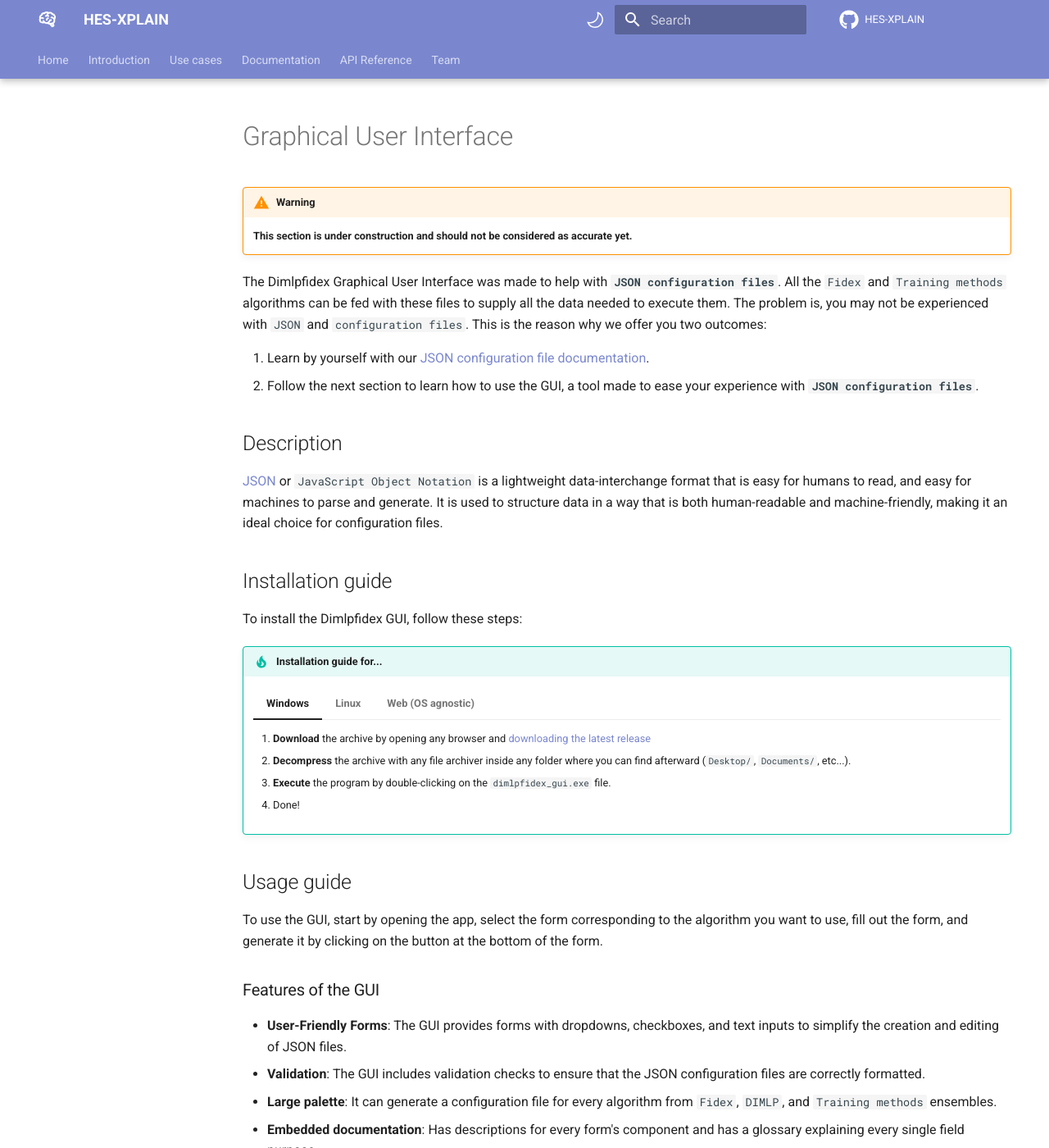
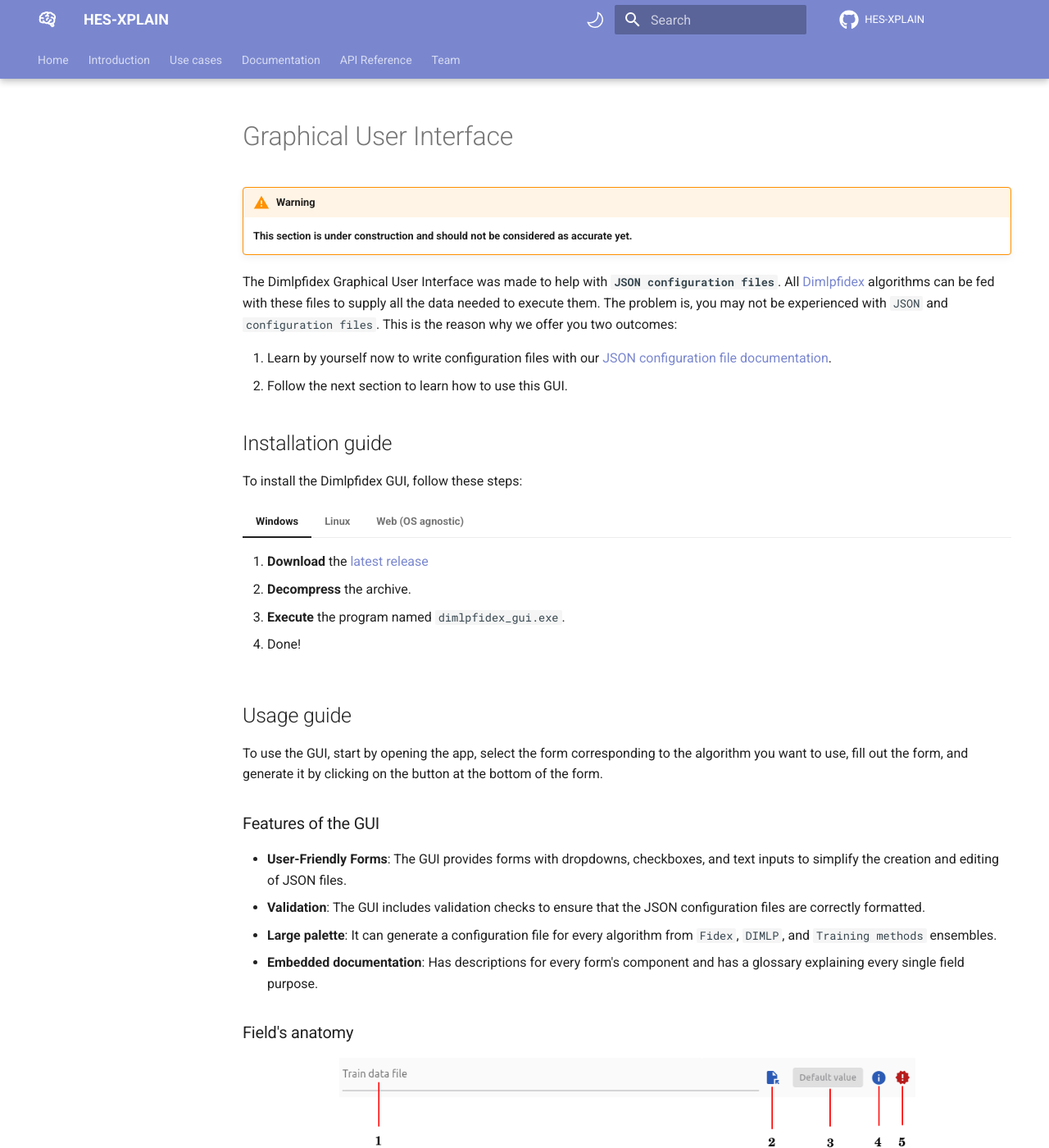
Before and after one commit to HES-XPLAIN/hes-xplain.github.io, an MkDocs documentation site: the page built from docs/documentation/gui.md, in a window 1280 px wide and 1400 px high. Shown: the whole window at 82% size. Built offline with MkDocs 1.6.1 and Material for MkDocs 9.7.7, drawn with Linux system fonts in a browser that asks for light colours; comment, search, counter and statistics services are not loaded; some of the changed text lies outside the part shown.

Commit message:
Removed useless content, shortened instructions and descriptions

````diff
--- a/docs/documentation/gui.md
+++ b/docs/documentation/gui.md
@@ -3,54 +3,41 @@
 !!! warning
     **This section is under construction and should not be considered as accurate yet.**
 
-The Dimlpfidex Graphical User Interface was made to help with **`JSON configuration files`**. All the `Fidex` and `Training methods` algorithms can be fed with these files to supply all the data needed to execute them. The problem is, you may not be experienced with `JSON` and `configuration files`. This is the reason why we offer you two outcomes:
+The Dimlpfidex Graphical User Interface was made to help with **`JSON configuration files`**. All [Dimlpfidex](https://github.com/HES-XPLAIN/dimlpfidex) algorithms can be fed with these files to supply all the data needed to execute them. The problem is, you may not be experienced with `JSON` and `configuration files`. This is the reason why we offer you two outcomes:
 
-1. Learn by yourself with our [JSON configuration file documentation](file-formats/json-configuration-files.md).
-2. Follow the next section to learn how to use the GUI, a tool made to ease your experience with **`JSON configuration files`**.
-
-## Description
-[JSON](https://www.json.org/json-en.html) or `JavaScript Object Notation` is a lightweight data-interchange format that is easy for humans to read, and easy for machines to parse and generate. It is used to structure data in a way that is both human-readable and machine-friendly, making it an ideal choice for configuration files.
+1. Learn by yourself now to write configuration files with our [JSON configuration file documentation](file-formats/json-configuration-files.md).
+2. Follow the next section to learn how to use this GUI.
 
 ## Installation guide
 
 To install the Dimlpfidex GUI, follow these steps:
 
-!!! tip "Installation guide for..."
+=== "Windows"
+    1. **Download** the [latest release](https://github.com/HES-XPLAIN/dimlpfidex/releases/)
+    2. **Decompress** the archive.
+    3. **Execute** the program named `dimlpfidex_gui.exe`.
+    4. Done!
 
-    === "Windows"
-        1. **Download** the archive by opening any browser and [downloading the latest release](https://github.com/HES-XPLAIN/dimlpfidex/releases/)
-        2. **Decompress** the archive with any file archiver inside any folder where you can find afterward (`Desktop/`, `Documents/`, etc...).
-        3. **Execute** the program by double-clicking on the `dimlpfidex_gui.exe` file.
-        4. Done!
+=== "Linux"
+    1. **Download** the [latest release](https://github.com/HES-XPLAIN/dimlpfidex/releases/)
+    2. **Decompress** the archive.
+    3. **Execute** the program named `dimlpfidex_gui`.
+    4. Done!
 
-    === "Linux"
-        1. **Download** the archive by opening any browser and [downloading the latest release](https://github.com/HES-XPLAIN/dimlpfidex/releases/)
-        2. **Decompress** the archive with any file archiver inside any folder where you can find afterward (`Desktop/`, `Documents/`, etc...).
-        3. **Execute** the program with the `a.` or `b.` instruction:
-            1. By double-clicking on the `dimlpfidex_gui` file.
-            2. By executing the following commands:
-            ```sh
-            # Assuming you placed the folder inside /home/$USER/Documents/
-            cd  /home/$USER/Documents/dimlpfidex_gui/
-            ./dimlpfidex_gui
-            ```
-        4. Done!
-
-    === "Web (OS agnostic)"
-        1. **Download** the archive by opening any browser and [downloading the latest release](https://github.com/HES-XPLAIN/dimlpfidex/releases/)
-         2. **Decompress** the archive with any file archiver inside any folder where you can find afterward (`Desktop/`, `Documents/`, etc...).
-        3. **Execute** the web app by installing [node.js](https://www.nodejs.org) if needed and Running the following commands:
-            ```sh title="Linux"
-            # Assuming you placed the folder inside the Documents/ folder
-            cd /home/$USER/Documents/dimlpfidex_gui
-            node app.js
-            ```
-            ```sh title="Windows"
-            dir %HOMEPATH%\dimlpfidex_gui
-            node app.js
-            ```
-        4. Open your browser and search for `localhost:8000`
-        5. Done!
+=== "Web (OS agnostic)"
+    1. **Download** the [latest release](https://github.com/HES-XPLAIN/dimlpfidex/releases/)
+    2. **Decompress** the archive.
+    3. **Execute** the web app by installing [node.js](https://www.nodejs.org) if needed and Running the following commands:
+        ``` title="Linux"
+        cd PATH/TO/dimlpfidex
+        node app.js
+        ```
+        ``` title="Windows"
+        dir PATH\TO\dimlpfidex
+        node app.js
+        ```
+    4. Open your browser and search for `localhost:8000`
+    5. Done!
 
 ## Usage guide
 
@@ -69,7 +56,7 @@ To use the GUI, start by opening the app, select the form corresponding to the a
 <center><i>Field anatomy</i></center>
 
 1. **Field name**: Indicates the name or label of the field.
-2. **File explorer button**: Allows users to browse and select a file (available for path-related fields, **excluding the web version**).
+2. **File Explorer button**: Allows users to browse and select a file (available for path-related fields, **excluding the web version**).
 3. **Default button**: Clicking on this button, if colored, automatically adds a default value to the field.
 4. **Information icon**: When hovered over with the mouse, it describes the field.
 5. **Required icon**: If colored, indicates that the field must be filled out and cannot be left empty.
@@ -84,15 +71,17 @@ To use the GUI, start by opening the app, select the form corresponding to the a
 <center><img src="../../assets/images/gui/gui_fieldfilepath.png" width="75%"/></center>
 <center><i>Example of file path field</i></center>
 
-- **integer**: Accepts integer values within a specified range.
-- **Double precision**: Accepts double precision floating point values.
-- **String**: Accepts text strings.
-- **Restricted choice string**: Accepts predefined choices from a list.
-- **File path**: Allows selection of a file and inputs its absolute path.
-- **Boolean**: Accepts true/false values in the shape of checkboxes.
-- **Directory path**: Allows selection of a directory and inputs its absolute path.
-- **Dictionary**: Accepts key-value pairs.
-- **List of strings**: Accepts a list of text strings.
-- **List of integers**: Accepts a list of integer values.
-- **List of file paths**: Accepts a list of file paths.
-- **List of double precision**: Accepts a list of double precision floating point values.
+List of data types handled:
+
+- `integers`
+- `Double precision numbers`
+- `Strings`
+- `Restricted choice strings`
+- `File paths`
+- `Booleans`
+- `Directory paths`
+- `Dictionaries`
+- `List of strings`
+- `List of integers`
+- `List of file paths`
+- `List of double precision numbers`
````
